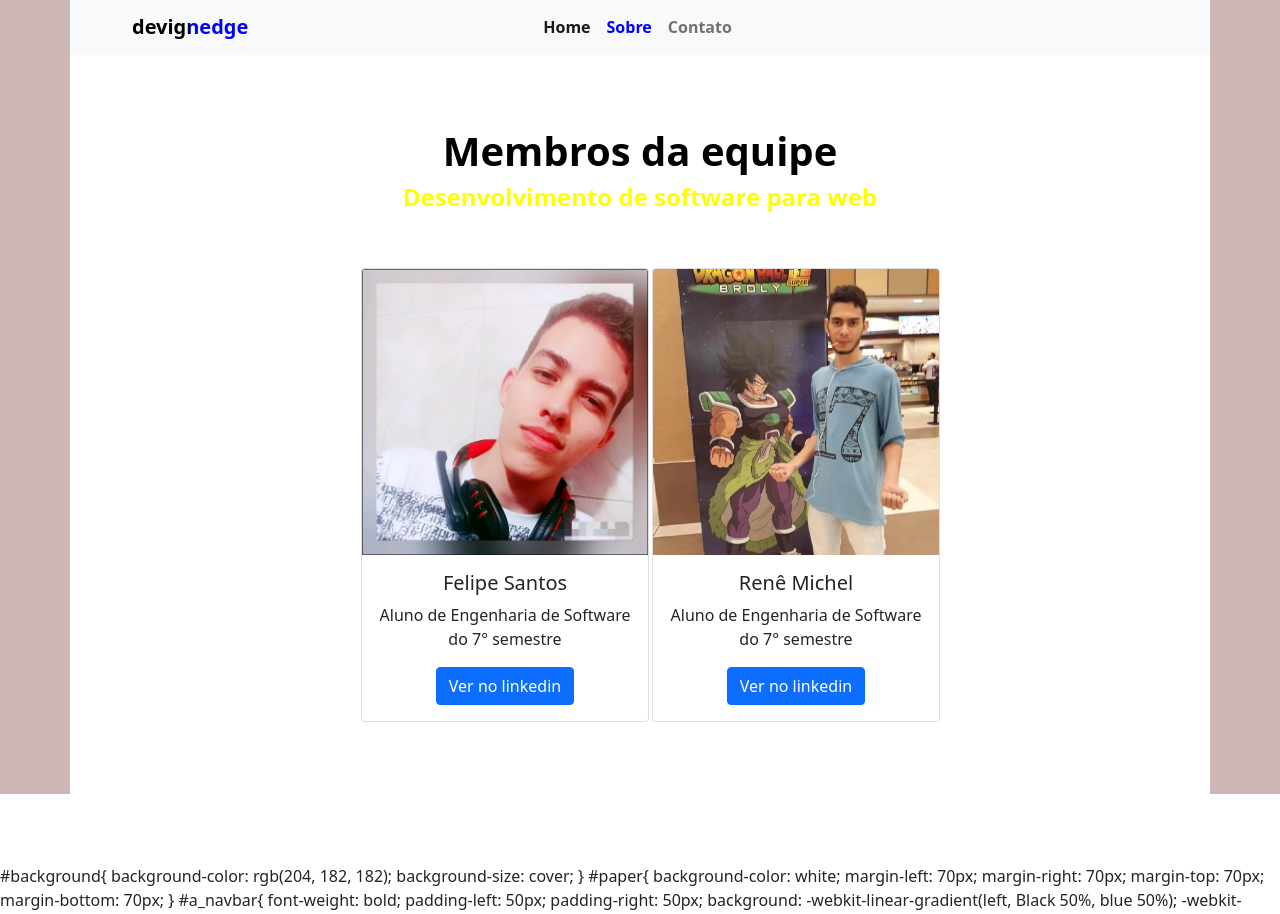
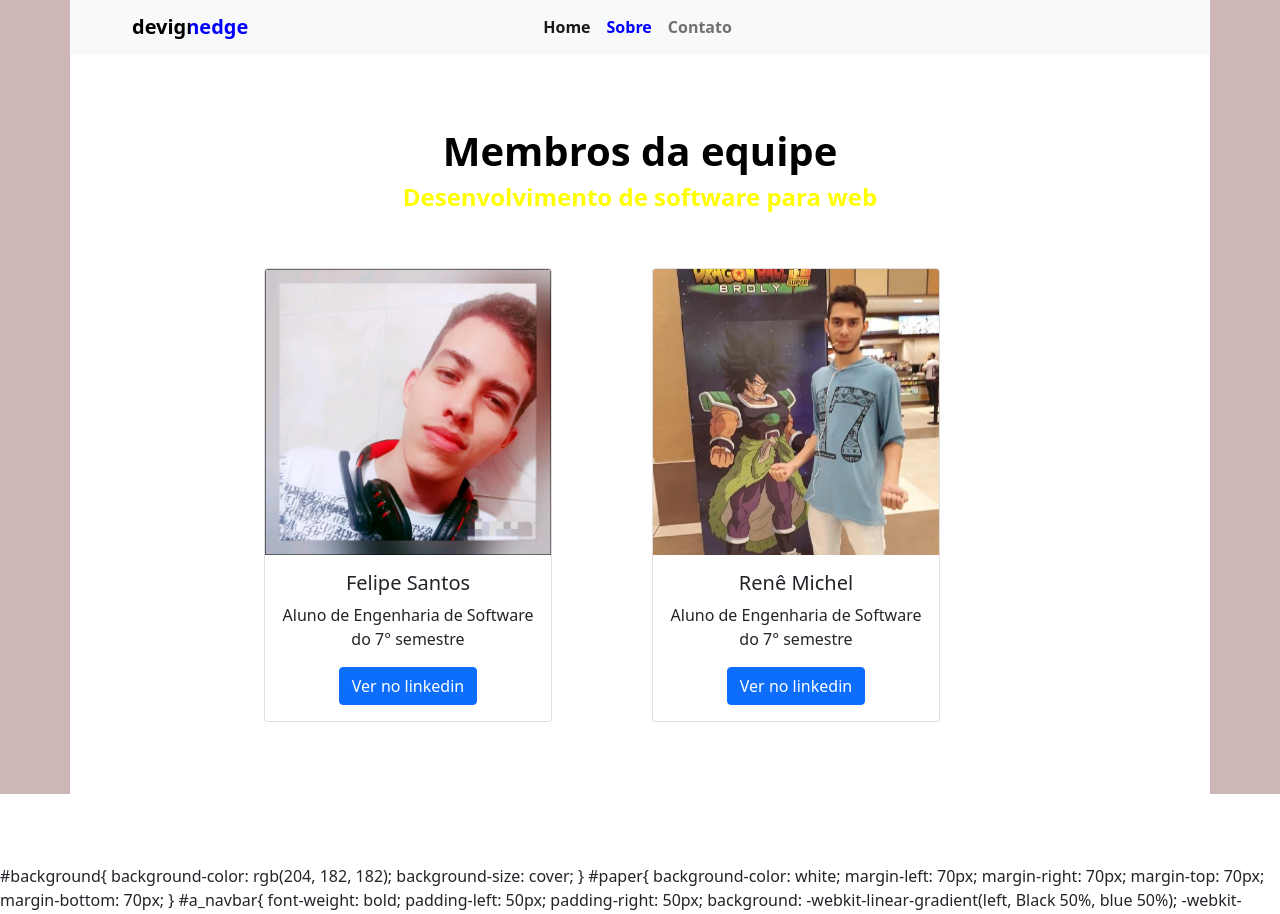
Before and after one commit to felipe-santos-swengineer/trabalho-web-01, a PHP site: page / in a window 1280 px wide. Shown: the part 1121-2035 px from the top of the page. Run offline with PHP 8.4, Linux system fonts and the light colour scheme.

Commit message:
with sobre

```diff
--- a/pages/Home.css
+++ b/pages/Home.css
@@ -88,7 +88,7 @@
 }
 
 #team{
-  display: flex;
+    display: flex;
     flex-wrap: wrap;
     justify-content:center;
     align-items: center;
--- a/pages/Sobre.html
+++ b/pages/Sobre.html
@@ -45,7 +45,7 @@
 
 
         <div class="row" id="team">
-            <div class="col-sm-3">
+            <div class="col-sm-4">
                 <div class="card text-center" style="width: 18rem;">
                     <img src="../src/felipe.jpeg" class="card-img-top" alt="felipe.jpg">
                     <div class="card-body">
@@ -55,7 +55,7 @@
                     </div>
                 </div>
             </div>
-            <div class="col-sm-3">
+            <div class="col-sm-4">
                 <div class="card text-center" style="width: 18rem;">
                     <img src="../src/rene.jpeg" class="card-img-top" alt="rene.jpg">
                     <div class="card-body">
```
